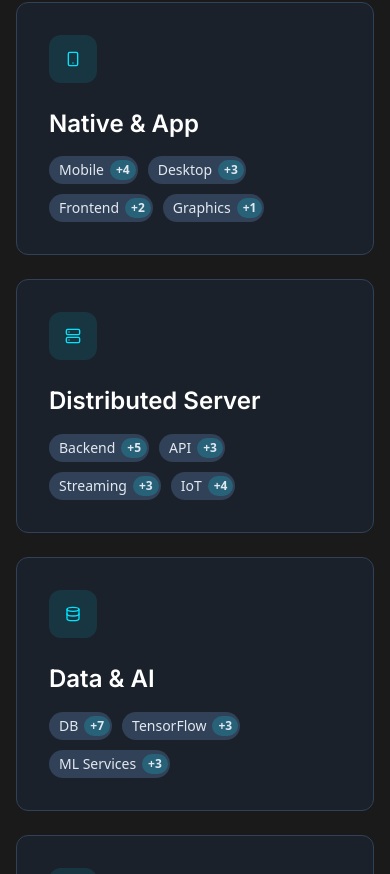
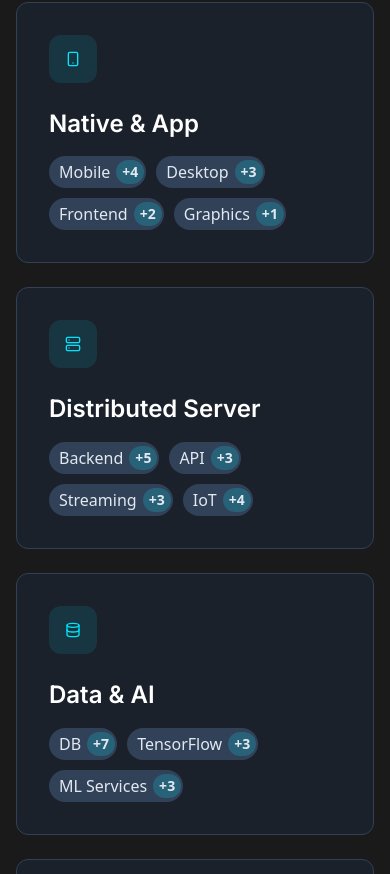
Before and after one commit to rlarua/me.portfolio, a React (Vite) app: page / in a window 390 px wide. Shown: the part 1310-2184 px from the top of the page. Built offline with nearby package versions, Linux system fonts and the light colour scheme; a web font is replaced by a local one.

Commit message:
fix: 모바일 가독성 반영

```diff
--- a/src/App.jsx
+++ b/src/App.jsx
@@ -254,11 +254,11 @@ const TechStackItem = ({ subStack, onClick }) => {
                        active:bg-slate-500 active:scale-95
                        transition-all duration-200">
         {/* Text Area - Mobile optimized padding */}
-        <span className="pl-2.5 pr-1 py-1 text-slate-200 text-sm font-normal">
+        <span className="pl-2.5 pr-1 py-1 text-slate-200 text-base md:text-sm font-normal">
           {subStack.name}
         </span>
         {/* Badge Area - Semi-transparent brand color */}
-        <span className="px-1.5 py-0.5 bg-tech-cyan/20 text-slate-200 text-xs font-semibold
+        <span className="px-1.5 py-0.5 bg-tech-cyan/20 text-slate-200 text-sm md:text-xs font-semibold
                          rounded-xl min-w-[20px] text-center mr-0.5 transition-all">
           +{subStack.count}
         </span>
```
